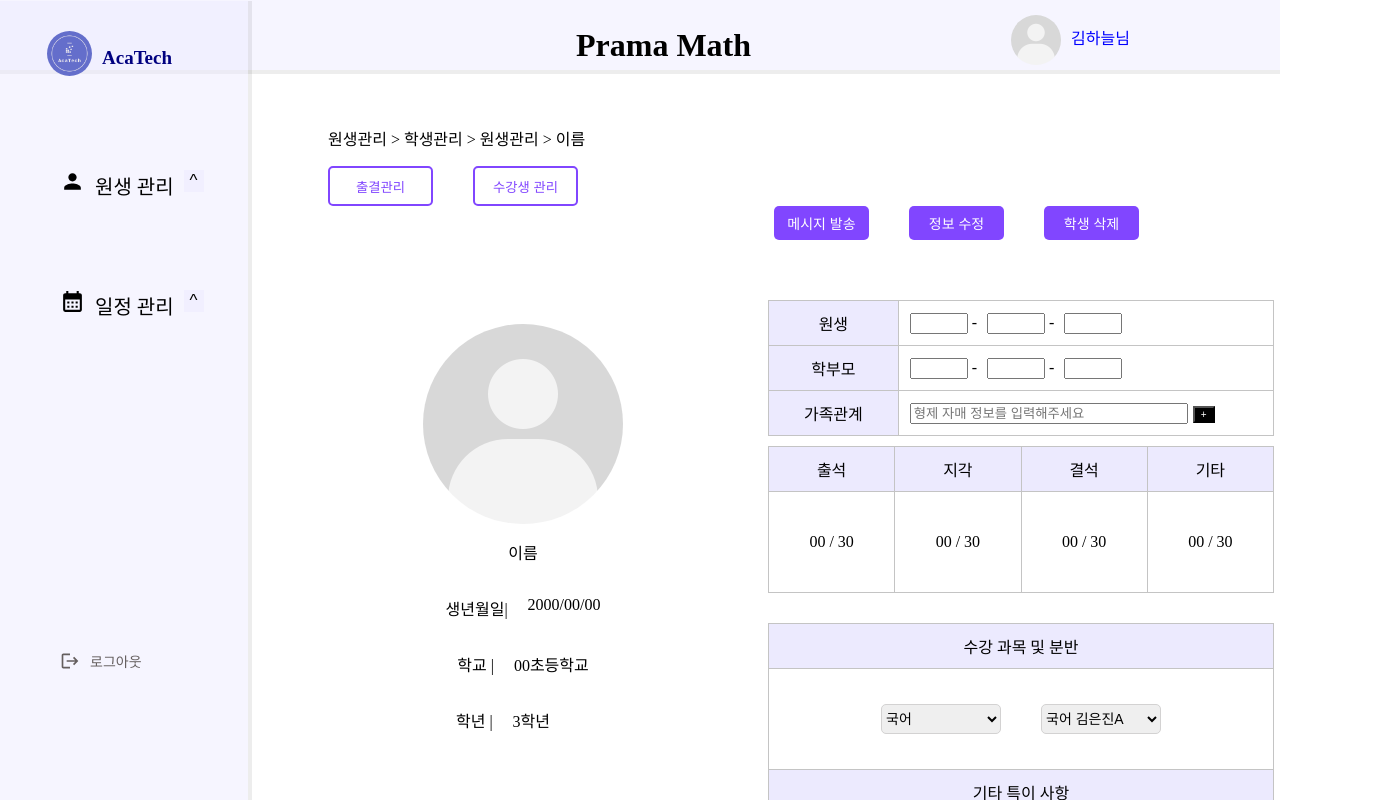
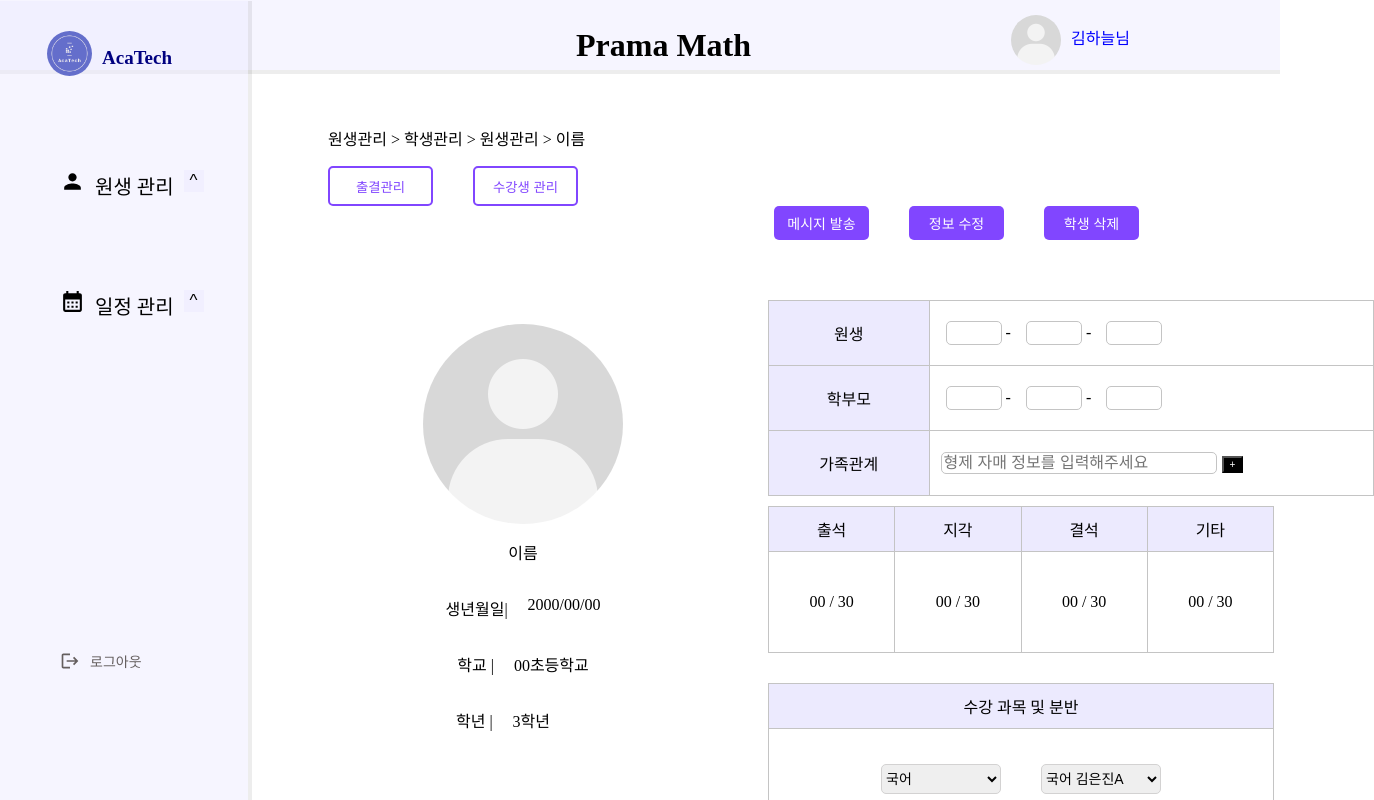
Before and after one commit to AcaTechProject/frontend, a Next.js app: page /AcademyManagement/StudentManagement/acamember in a window 1280 px wide. Shown: the top 800 px of the page, 1374 px wide, since content can reach past the window. Built offline with nearby package versions, Linux system fonts and the light colour scheme.

Commit message:
design: CSS 변경

```diff
--- a/app/components/TableInput.jsx
+++ b/app/components/TableInput.jsx
@@ -5,7 +5,7 @@ import SelectBox from "../components/Select";
 const TableContainer = styled.table`
   border: 1px solid #c4c4c4;
   border-collapse: collapse;
-  width: 506px;
+  width: 606px;
 `;
 const Tr = styled.tr`
   border: 1px solid #c4c4c4;
@@ -13,23 +13,30 @@ const Tr = styled.tr`
 `;
 const FirstTd = styled.td`
   border: 1px solid #c4c4c4;
-  padding: 10px 5px;
+  padding: 20px 5px;
   width: 127px;
+
   background: #eceafe;
   text-align: center;
 `;
 const SecondTd = styled.td`
   border: 1px solid #C4C4C4
-  padding: 10px 5px;
+  padding: 10px 15px;
   width: 379px;
 `;
 const Input = styled.input`
   width: 50px;
-  margin-left: 10px;
+  height: 20px;
+  margin-left: 15px;
+  border: 1px solid #c4c4c4;
+  border-radius: 5px;
 `;
 const Inp = styled.input`
   width: 270px;
   margin-left: 10px;
+  font-size: 16px;
+  border: 1px solid #c4c4c4;
+  border-radius: 5px;
 `;
 const Button = styled.button`
   margin-left: 5px;
```
